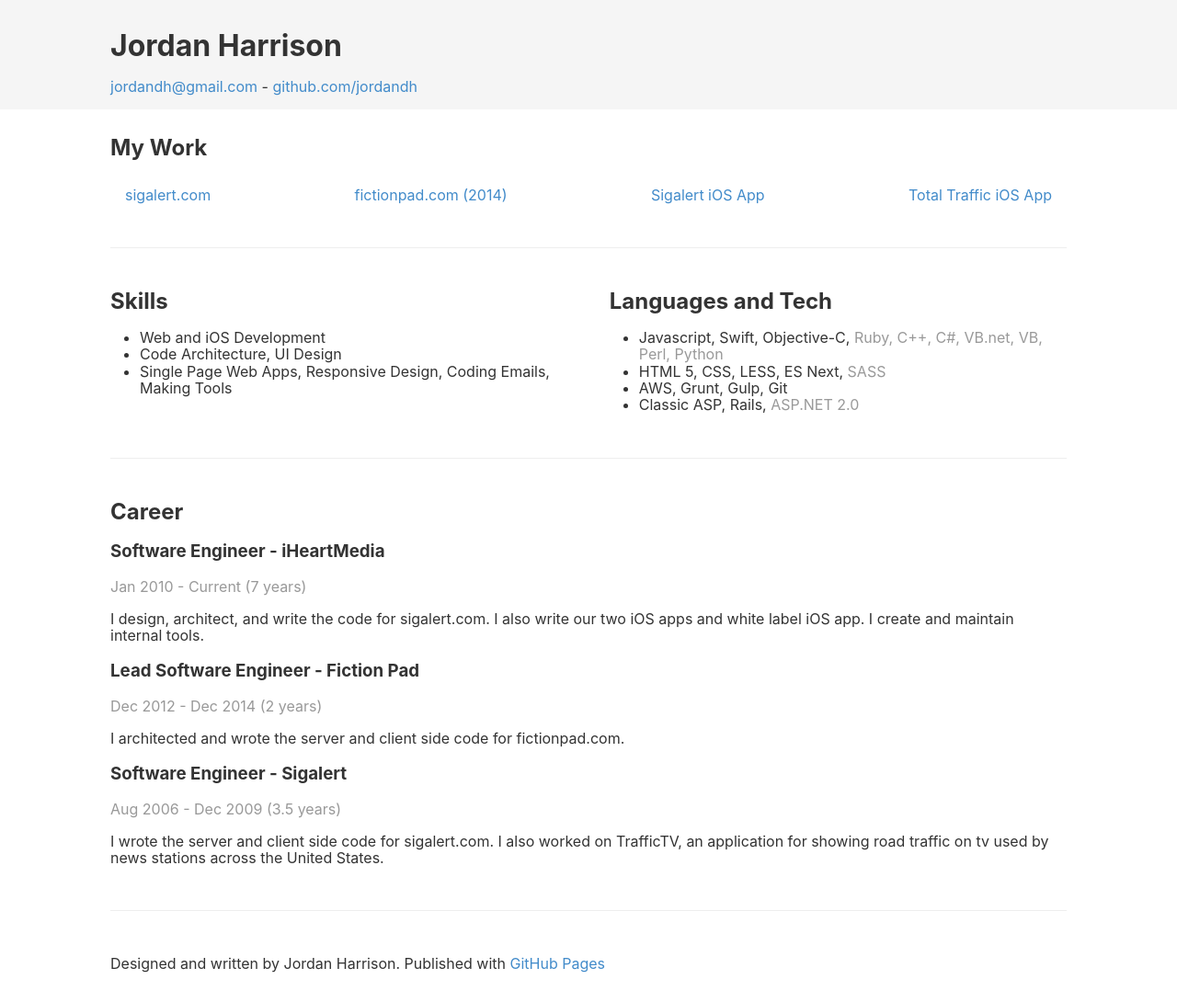
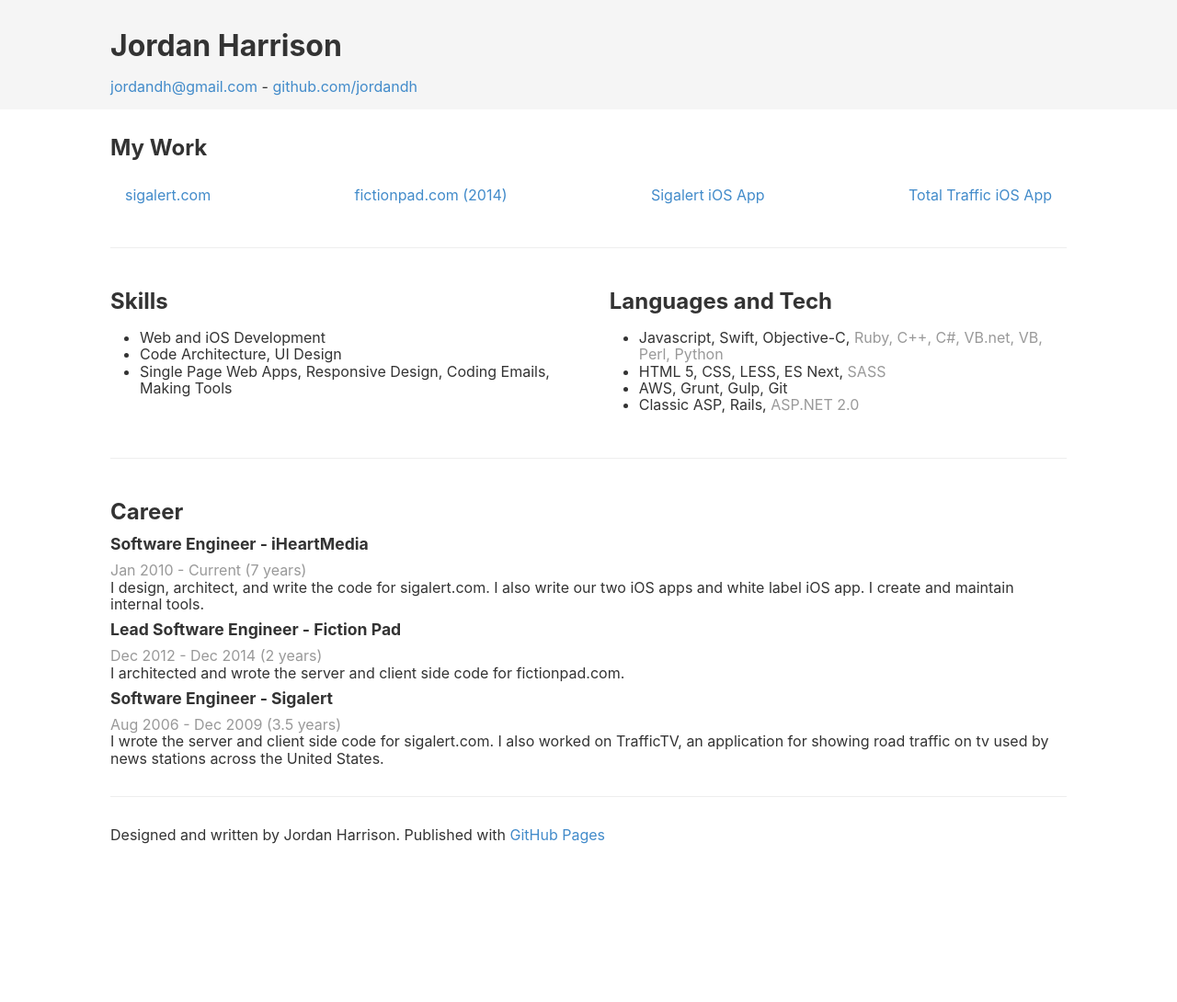
Before and after one commit to jordandh/resume, a Jekyll site: the page built from README.md, in a window 1280 px wide. Shown: the whole page at 92% size. Built offline with Jekyll 4.4.1, drawn with Linux system fonts in a browser that asks for light colours; our own code applies the rules of GitHub Pages for plain Markdown files; after the commit the page ends 933 px from its top, so only the background shows below that.

Commit message:
Update style.scss

```diff
--- a/assets/css/style.scss
+++ b/assets/css/style.scss
@@ -20,7 +20,7 @@ body {
   color: $font-color;
 }
 
-h1, h2 {
+h1, h2, h3 {
   margin: 0.5em 0;
 }
 
@@ -30,6 +30,14 @@ h1 {
 
 h2 {
   font-size: 1.5em;
+}
+
+h3 {
+  font-size: 1.1em;
+}
+
+p {
+  margin: 0;
 }
 
 ul {
```
